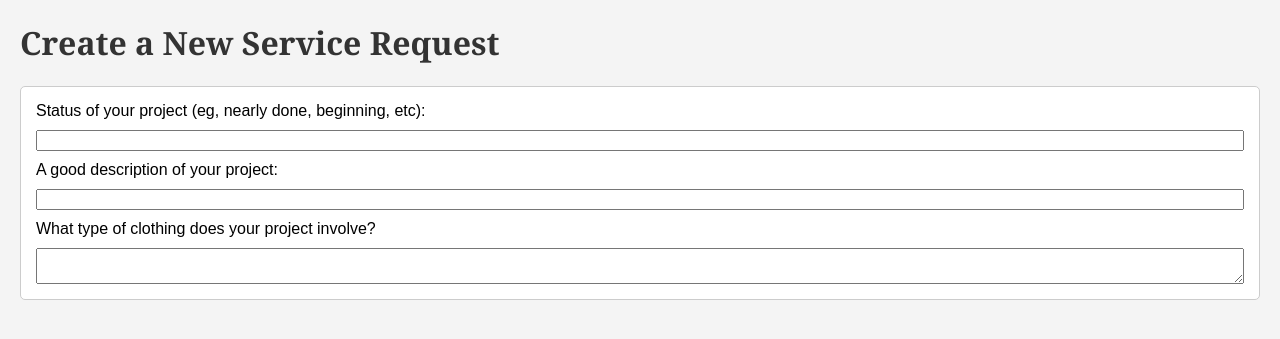
After one commit to JacobAllenSchmidt/DatabaseProject, a Flask app: template templates/create_service_request.html in a window 1280 px wide. The commit adds this page. Shown: the top 339 px of the page. Run offline with Flask 3, Linux system fonts and the light colour scheme; the template is opened without the code that fills it, so the values that code supplies are empty.

Commit message:
Create "create service request" page

```diff
--- /dev/null
+++ b/templates/create_service_request.html
@@ -0,0 +1,27 @@
+<!DOCTYPE html>
+<html lang="en">
+<head>
+    <meta charset="UTF-8">
+    <meta name="viewport" content="width=device-width, initial-scale=1.0">
+    <title>Customer Status</title>
+    <link rel="stylesheet" href="/static/styles/styles.css">
+</head>
+<body>
+
+    <h1>Create a New Service Request</h1>
+
+    <div class="section">
+        <form class="form">
+            <label for="status">Status of your project (eg, nearly done, beginning, etc): </label>
+            <input type="text" name="status" id="status">
+
+            <label for="description">A good description of your project: </label>
+            <input type="text" name="description" id="description">
+
+            <label for="clothing_type">What type of clothing does your project involve? </label>
+            <textarea name="clothing_type" id="clothing_type"></textarea>
+        </form>
+    </div>
+
+</body>
+</html>
--- a/templates/customer_home.html
+++ b/templates/customer_home.html
@@ -55,7 +55,7 @@
     <div class="section">
         <h2>Create a New Job Request</h2>
         <p>Use this option to post a new job to the marketplace.</p>
-        <button>Create New Job</button>
+        <a href="create_job_request"><button>Create job Request</button></a>
     </div>
 
 </body>
```
